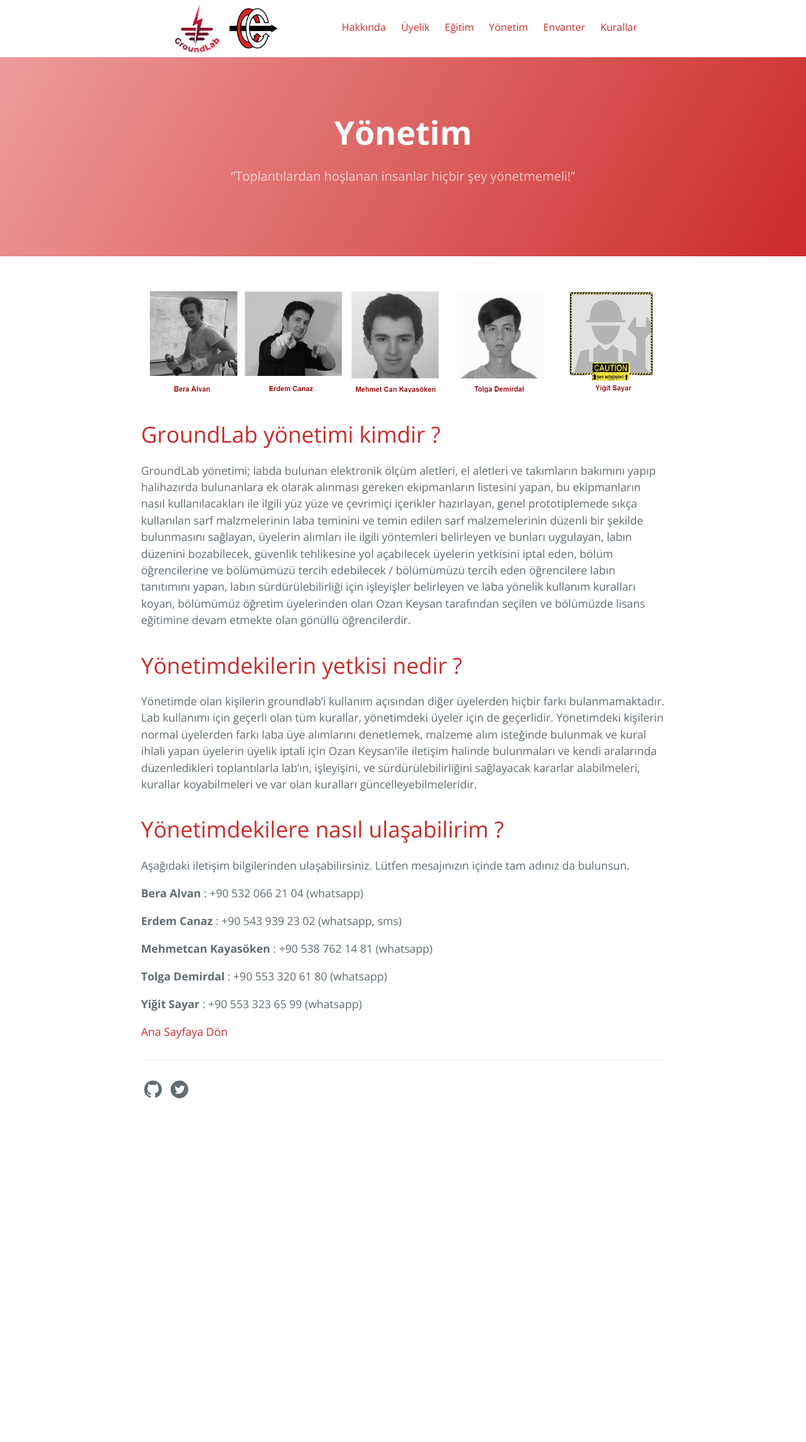
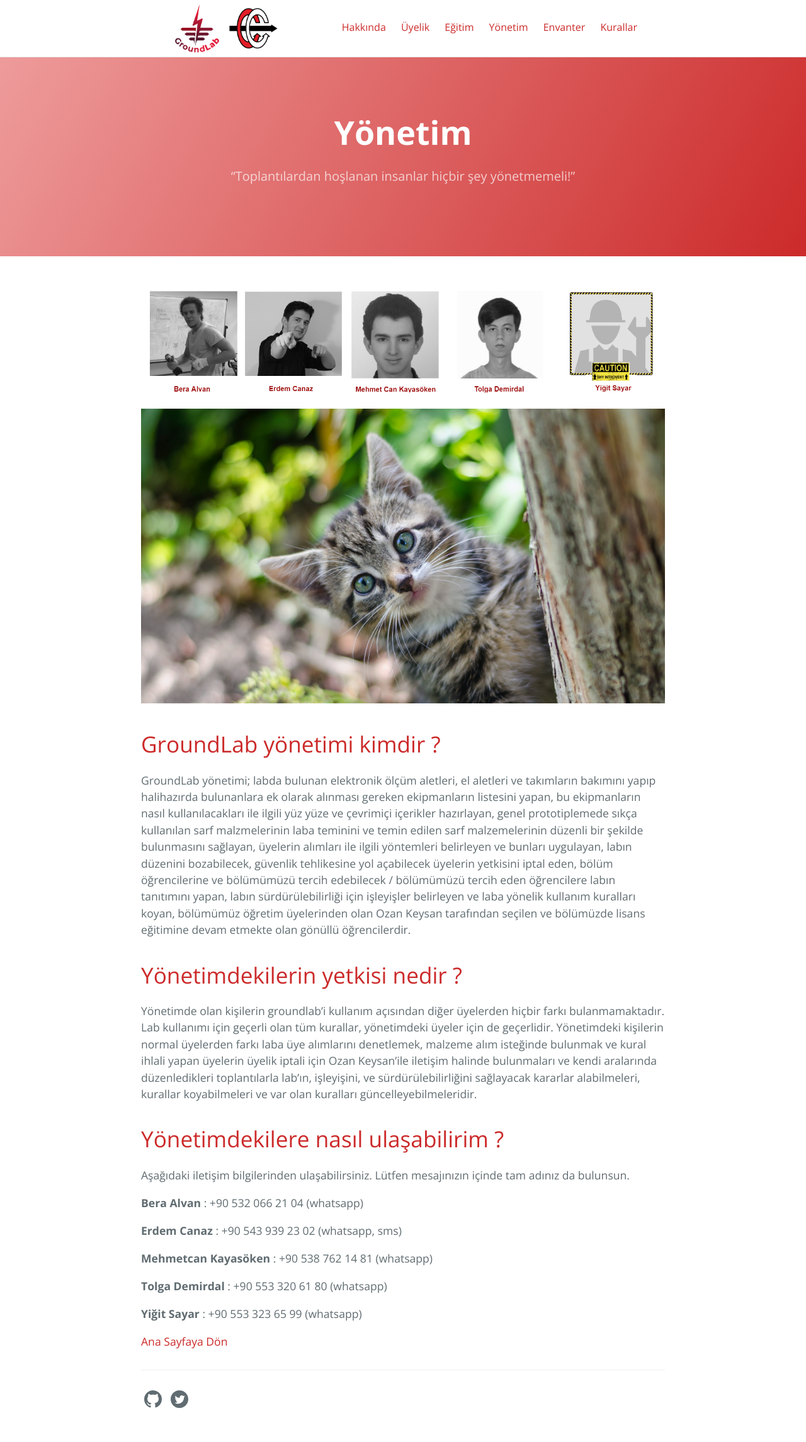
Before and after one commit to groundlabmetu/groundlabmetu.github.io, a Jekyll site: the page built from yönetim.md, in a window 1280 px wide. Shown: the whole page at 63% size. Built offline with Jekyll 4.4.1, drawn with Linux system fonts in a browser that asks for light colours; before the commit the page ends 1798 px from its top, so only the background shows below that.

Commit message:
Update yönetim deneme.md

```diff
--- a/yönetim.md
+++ b/yönetim.md
@@ -11,6 +11,9 @@
    <img width="100%" src="/assets/2022_2023_yonetim_sablonu.png"  > <b> </b>
 </p>
 
+<p align="center" width="100%">
+   <img width="100%" src="/assets/ee1b702dbed730ed8f7142c19aa33ab6.jpg"  > <b> </b>
+</p>
 
 <h1>GroundLab yönetimi kimdir ?</h1>
 
```
